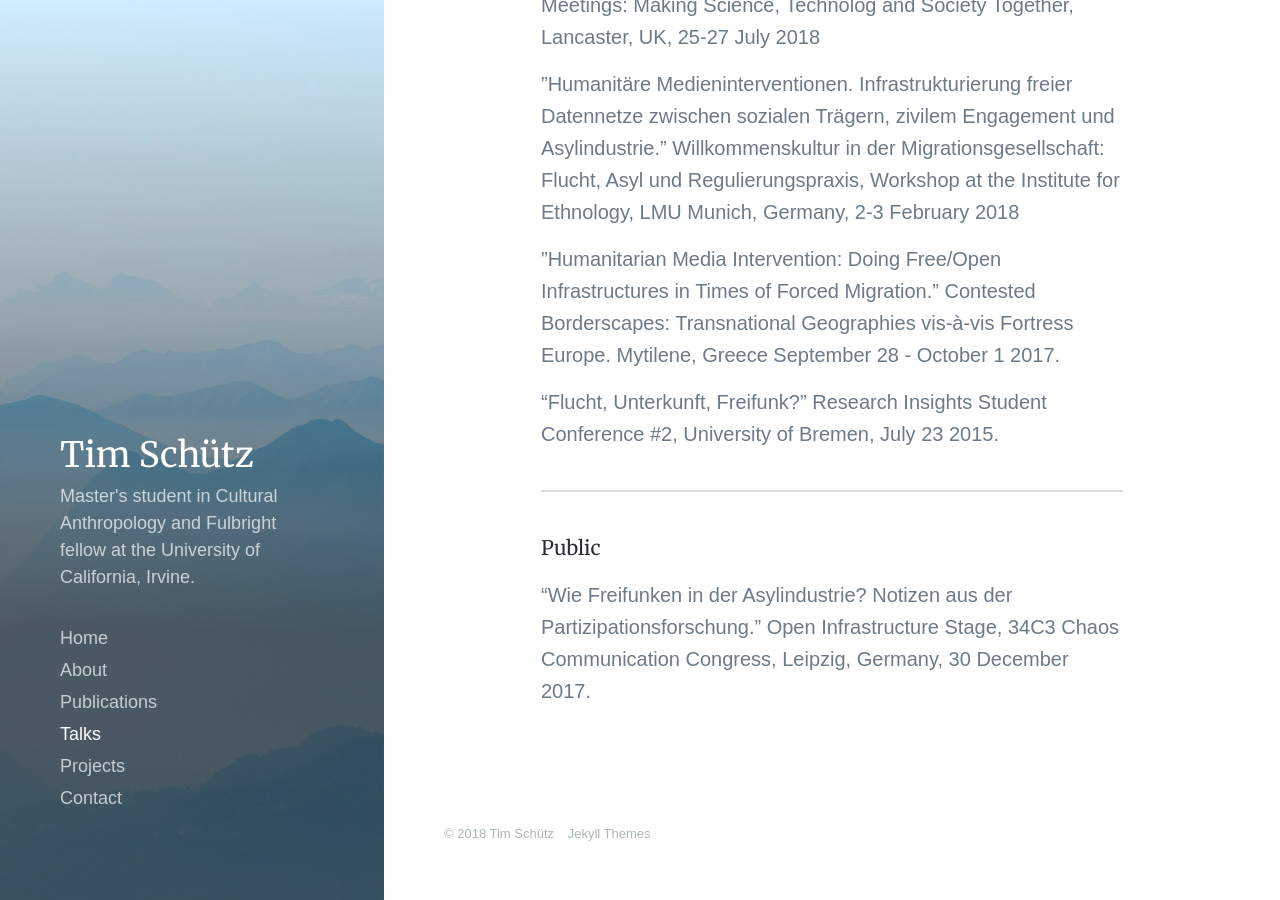
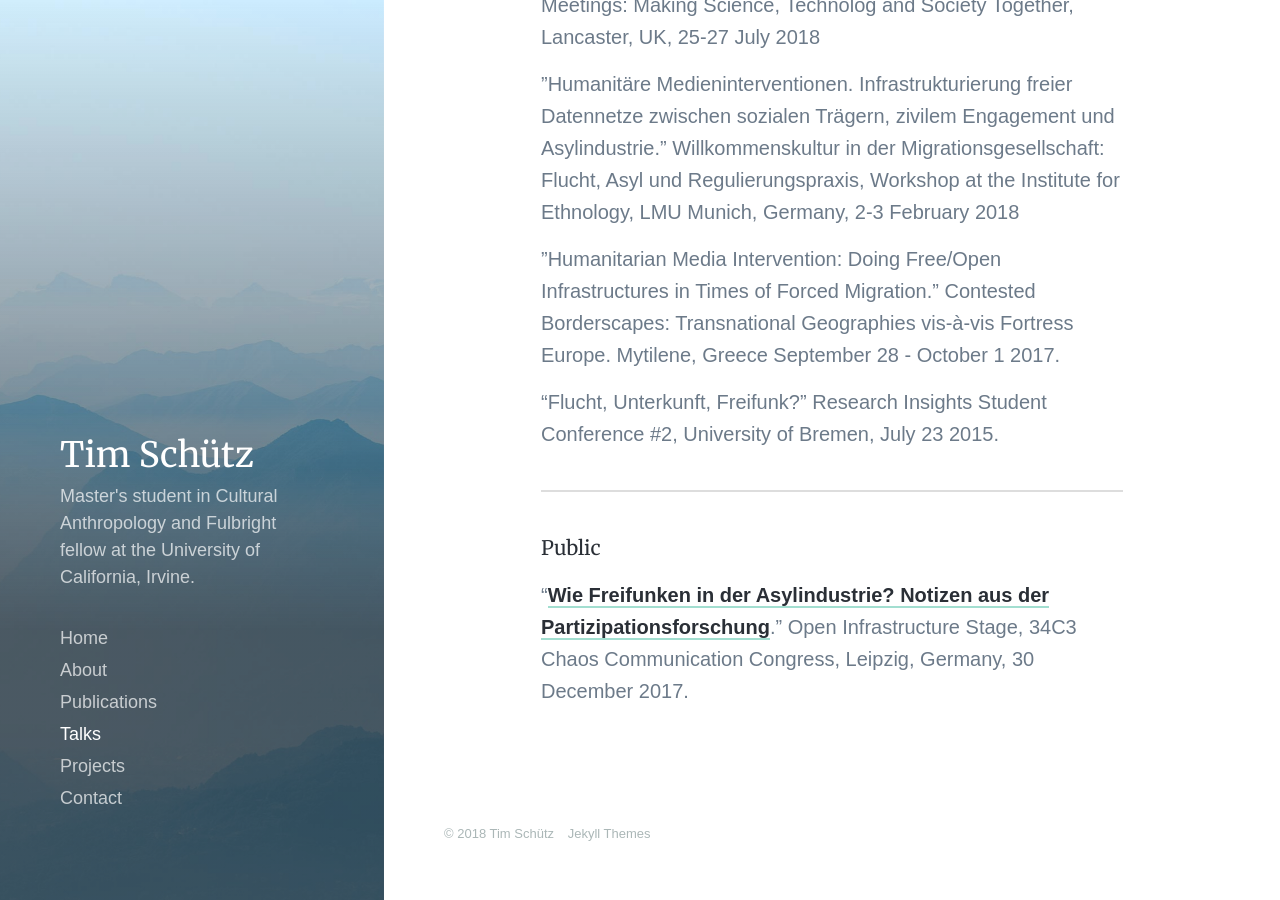
Before and after one commit to Tschuetzuci/tschuetzuci.github.io, a Jekyll site: the page built from _pages/presentations.md, in a window 1280 px wide and 900 px high, scrolled down 481 px. Built offline with Jekyll 4.4.1, drawn with Linux system fonts in a browser that asks for light colours; nearby versions of some CDN libraries; some web fonts are replaced; part of the change alters nothing that is shown.

```diff
--- a/_pages/presentations.md
+++ b/_pages/presentations.md
@@ -22,4 +22,4 @@ How can Science and Technology Studies help to reflect on the political crisis a
 
 ###### Public
 
-“Wie Freifunken in der Asylindustrie? Notizen aus der Partizipationsforschung.” Open Infrastructure Stage, 34C3 Chaos Communication Congress, Leipzig, Germany, 30 December 2017.
+“[Wie Freifunken in der Asylindustrie? Notizen aus der Partizipationsforschung](https://media.freifunk.net/v/wie-freifunken-in-der-asylindustrie).” Open Infrastructure Stage, 34C3 Chaos Communication Congress, Leipzig, Germany, 30 December 2017.
```
